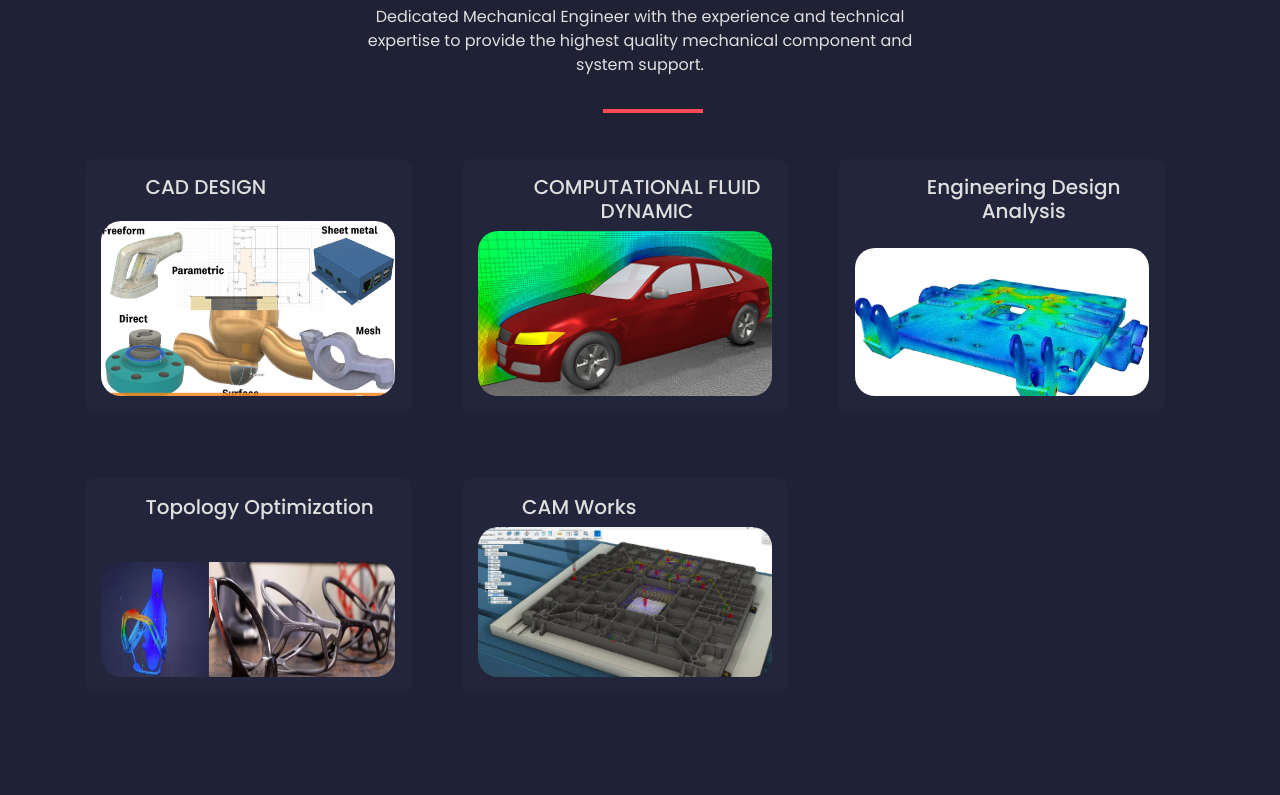
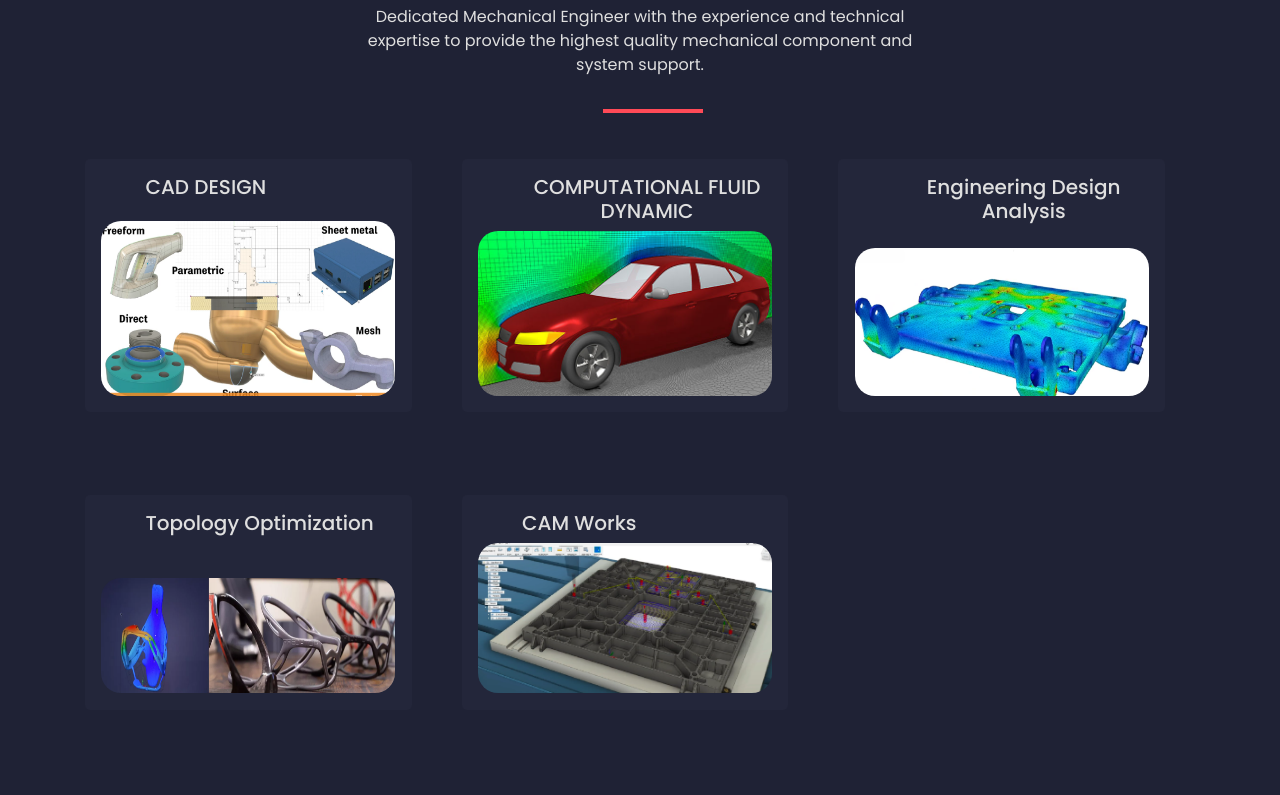
Before and after one commit to FredsTechVerse/sospeter, a website: page index.html in a window 1280 px wide. Shown: the part 1045-1840 px from the top of the page. Drawn offline with nearby package versions, Linux system fonts and the light colour scheme.

Commit message:
test services space

```diff
--- a/sass/services.scss
+++ b/sass/services.scss
@@ -48,18 +48,18 @@ $back:#23263a;
 .services-body {
     position: relative;
     width: 100%;
-    margin-bottom:5%;
+    margin-bottom:10%;
     text-align: center;
     background-color: $back;
     padding: 5%;
-    border-radius: 10px;
+    border-radius: 5px;
   }
 
   .image {
     display: block;
     width: 100%;
     height: auto;
-    border-radius: 20px;
+    border-radius: 5px;
 
   }
 
@@ -74,7 +74,7 @@ $back:#23263a;
     opacity: 1;
     transition: .5s ease;
     background-color: $back;
-    border-radius: 20px;
+    border-radius: 5px;
   }
 
   .services-body:hover .overlay1 {
--- a/services/services.js
+++ b/services/services.js
@@ -20,7 +20,7 @@ var services = [
                                 {   id:4,
                                     title:"Topology Optimization",
                                     image:"../services/d.png",
-                                    body:"Allow interactive topology optimization tool leveraging the gold standard product design and simulation to uncover design solutions through shape optimization, without the computational cost."
+                                    body:"Allow interactive topology optimization tool leveraging the gold standard product design and simulation to uncover design solutions through shape ."
                                 },
                                 {   id:5,
                                     title:"CAM Works",
```
Also changed, not shown: sass/services.css, 1 other file.
